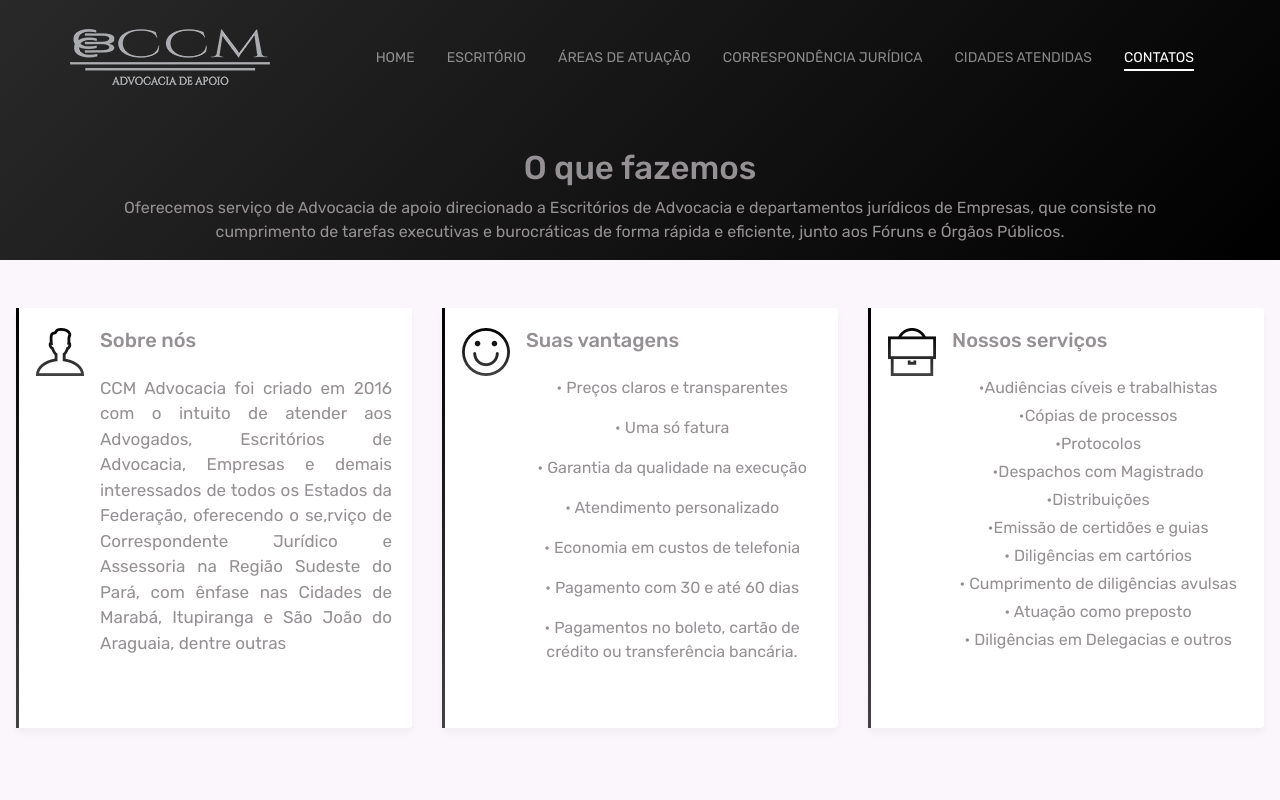
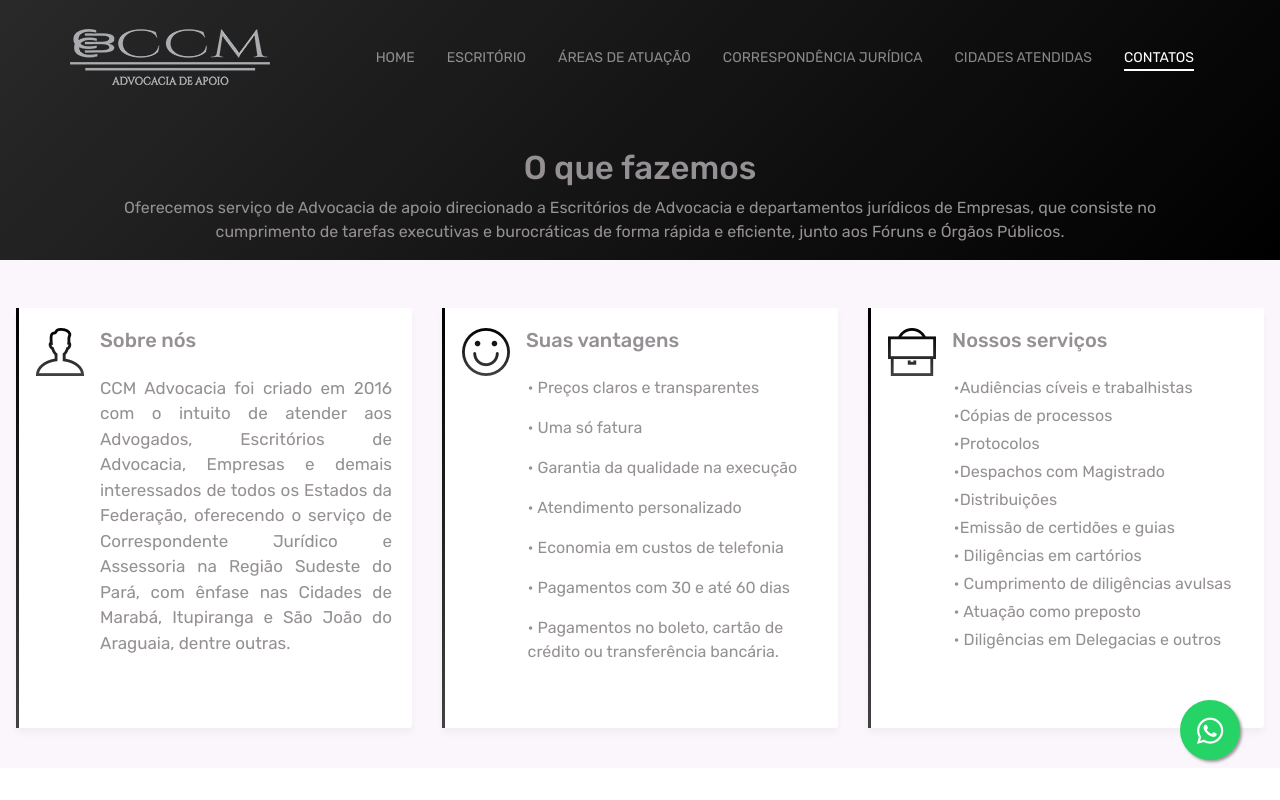
Before and after one commit to andsonjosef/ccm-advocacia, a plain HTML site: page index.html in a window 1280 px wide. Shown: the top 800 px of the page. Drawn offline with Linux system fonts and the light colour scheme.

Commit message:
correções

```diff
--- a/css/style.css
+++ b/css/style.css
@@ -166,7 +166,7 @@ p.lead {
 }
 
 .section {
-    padding: 80px 0;
+    padding: 40px 0;
 }
 
 .section-title {
@@ -664,3 +664,22 @@ header {
         margin-top: 2rem;
     }
 }
+
+.float{
+	position:fixed;
+	width:60px;
+	height:60px;
+	bottom:40px;
+	right:40px;
+	background-color:#25d366;
+	color:#FFF;
+	border-radius:50px;
+	text-align:center;
+  font-size:30px;
+	box-shadow: 2px 2px 3px #999;
+  z-index:100;
+}
+
+.my-float{
+	margin-top:16px;
+}
--- a/index.html
+++ b/index.html
@@ -8,15 +8,22 @@
       name="viewport"
       content="width=device-width, initial-scale=1, shrink-to-fit=no"
     />
+    <meta name="author" content="http://monolitossoutions.com.br">
+    <meta name="author" content="https://andsonjosef.github.io/">
     <meta
       name="description"
-      content="Mobland - Mobile App Landing Page Template"
+      content="Prestamos serviço jurídico como correspondentes
+      no Estado do Pará, nas Cidades da Região Sudeste em todas as áreas do direito,
+      realizando todos os tipos de diligências judiciais e administrativas e todos os tipos de audiências."
     />
     <meta
       name="keywords"
-      content="HTML5, bootstrap, mobile, app, landing, ios, android, responsive"
+      content="advogados em marabá, advogados em são joão do araguaia,
+      advogados em Itupiranga, advogado correspondente, ccm advogados, diligências, diligências marabá,
+       correspondente juridico, serviço juridico, escritório de advocacia marabá,
+       escritório de advocacia são joão do araguaia, pará, marabá, itupiranga, são joão do araguaia"
     />
-
+    <link rel="icon" href="images/ICONE-CCM.png">
     <link
       rel="stylesheet"
       href="https://use.fontawesome.com/releases/v5.8.2/css/all.css"
@@ -128,9 +135,9 @@
                       CCM Advocacia foi criado em 2016 com o intuito de atender
                       aos Advogados, Escritórios de Advocacia, Empresas e demais
                       interessados de todos os Estados da Federação, oferecendo
-                      o se,rviço de Correspondente Jurídico e Assessoria na
+                      o serviço de Correspondente Jurídico e Assessoria na
                       Região Sudeste do Pará, com ênfase nas Cidades de Marabá,
-                      Itupiranga e São João do Araguaia, dentre outras
+                      Itupiranga e São João do Araguaia, dentre outras.
                     </p>
                   </div>
                 </div>
@@ -146,28 +153,28 @@
                   <div class="media-body">
                     <h4 class="card-title mb-4">Suas vantagens</h4>
                     <div class="card pricing season-one">
-                      <ul class="list-group list-group-flush">
-                        <div class="list-group-item">
+                      <ul class="list-group list-group-flush" >
+                        <div class="list-group-item text-left">
                           <p class="mb-3">• Preços claros e transparentes</p>
                         </div>
-                        <div class="list-group-item">
+                        <div class="list-group-item text-left" >
                           <p class="mb-3">• Uma só fatura</p>
                         </div>
-                        <div class="list-group-item">
+                        <div class="list-group-item text-left" >
                           <p class="mb-3">
                             • Garantia da qualidade na execução
                           </p>
                         </div>
-                        <div class="list-group-item">
+                        <div class="list-group-item text-left">
                           <p class="mb-3">• Atendimento personalizado</p>
                         </div>
-                        <div class="list-group-item">
+                        <div class="list-group-item text-left">
                           <p class="mb-3">• Economia em custos de telefonia</p>
                         </div>
-                        <div class="list-group-item">
-                          <p class="mb-3">• Pagamento com 30 e até 60 dias</p>
+                        <div class="list-group-item text-left">
+                          <p class="mb-3">• Pagamentos com 30 e até 60 dias</p>
                         </div>
-                        <div class="list-group-item">
+                        <div class="list-group-item text-left">
                           <p class="mb-3">
                             • Pagamentos no boleto, cartão de crédito ou
                             transferência bancária.
@@ -190,36 +197,36 @@
                     <h4 class="card-title mb-4">Nossos serviços</h4>
                     <div class="card pricing season-one">
                       <ul class="list-group list-group-flush text-justify">
-                        <div class="list-group-item">
+                        <div class="list-group-item text-left">
                           <p class="mb-1">•Audiências cíveis e trabalhistas</p>
                         </div>
-                        <div class="list-group-item">
+                        <div class="list-group-item text-left">
                           <p class="mb-1">•Cópias de processos</p>
                         </div>
-                        <div class="list-group-item">
+                        <div class="list-group-item text-left">
                           <p class="mb-1">•Protocolos</p>
                         </div>
-                        <div class="list-group-item">
+                        <div class="list-group-item text-left">
                           <p class="mb-1">•Despachos com Magistrado</p>
                         </div>
-                        <div class="list-group-item">
+                        <div class="list-group-item text-left">
                           <p class="mb-1">•Distribuições</p>
                         </div>
-                        <div class="list-group-item">
+                        <div class="list-group-item text-left">
                           <p class="mb-1">•Emissão de certidões e guias</p>
                         </div>
-                        <div class="list-group-item">
+                        <div class="list-group-item text-left">
                           <p class="mb-1">• Diligências em cartórios</p>
                         </div>
-                        <div class="list-group-item">
+                        <div class="list-group-item text-left">
                           <p class="mb-1">
                             • Cumprimento de diligências avulsas
                           </p>
                         </div>
-                        <div class="list-group-item">
+                        <div class="list-group-item text-left">
                           <p class="mb-1">• Atuação como preposto</p>
                         </div>
-                        <div class="list-group-item">
+                        <div class="list-group-item text-left">
                           <p class="mb-1">
                             • Diligências em Delegacias e outros
                           </p>
@@ -317,27 +324,26 @@
         <div class="row pt-3">
           <div class="col-md-12">
             <p class="mb-3">
-              Prestamos serviço jurídico como correspondentes no estado do Pará,
-              nas cidades da região sudeste em todas as áreas do direito,
-              realizando todos os tipos de diligências judiciais e
-              administrativas, todos os tipos de audiências.
+              Prestamos serviço jurídico como correspondentes no Estado do Pará,
+               nas Cidades da Região Sudeste em todas as áreas do direito,
+               realizando todos os tipos de diligências judiciais e administrativas
+                e todos os tipos de audiências.
             </p>
             <div class="text-center">
               <p class="mb-1">
                 Possuímos um email próprio para qualquer que seja a solicitação:
               </p>
-              <h6 class="mb-3">juridico@advccm.com.br</h6>
+              <h6 class="mb-3">juridico@advccm.com.br </h6>
             </div>
 
             <p class="mb-3">
-              As mensagens enviadas a este email são recebidas por uma equipe e
-              respondidas imediatamente.
+              As mensagens enviadas a este email são recebidas por uma equipe e respondidas imediatamente.
             </p>
             <p>
-              Oferecemos um serviço diferenciado pela qualidade, agilidade e
-              segurança, graças a uma equipe de profissionais comprometidos e
-              equipamentos de alta tecnologia que facilitam a transmissão de
-              dados e agilizam a resposta às solicitações.
+              Oferecemos um serviço diferenciado pela qualidade,
+               agilidade e segurança, graças a uma equipe de profissionais
+               comprometidos e equipamentos de alta tecnologia que facilitam a
+               transmissão de dados e agilizam a resposta às solicitações.
             </p>
           </div>
         </div>
@@ -348,7 +354,7 @@
     <div class="section light-bg" id="cities">
       <div class="container">
         <div class="section-title">
-          <h3>Cidades antendidas</h3>
+          <h3>Cidades atendidas</h3>
         </div>
 
         <div class="card pricing season-one">
@@ -358,10 +364,10 @@
                 <h5 class="mb-3 ml-5">• Marabá</h5>
               </div>
               <div class="list-group-item light-bg text-left">
-                <h5 class="mb-3 ml-5">• Eldorado dos Carajás</h5>
+                <h5 class="mb-3 ml-5">• São João do Araguaia</h5>
               </div>
               <div class="list-group-item light-bg text-left">
-                <h5 class="ml-5">• São Domingos do Araguaia</h5>
+                <h5 class="ml-5">• Itupiranga</h5>
               </div>
             </ul>
             <ul class="list-group list-group-flush col-12 col-lg-6">
@@ -369,22 +375,22 @@
                 <h5 class="mb-3 ml-5">• Curionópolis</h5>
               </div>
               <div class="list-group-item light-bg text-left">
-                <h5 class="mb-3 ml-5">• São João do Araguaia</h5>
+                <h5 class="mb-3 ml-5">• Eldorado dos Carajás</h5>
               </div>
               <div class="list-group-item light-bg text-left">
-                <h5 class="mb-3 ml-5">• Itupiranga</h5>
+                <h5 class="mb-3 ml-5">• São Domingos do Araguaia</h5>
               </div>
             </ul>
           </div>
         </div>
         <div class="row pt-3">
           <div class="col-md-12 text-center">
-            <p class="mediun -3">
-              Para demais cidades consulte-nos por email ou pelo telefone para
-              confirmarmos nossa atuação
+            <p class="mediun -3" style="font-weight: bold">
+              *Para demais cidades consulte-nos por email ou pelo telefone para
+              confirmarmos nossa atuação.
             </p>
-            <p>
-              Estamos abertos a propostas de parcerias, sendo que os serviços
+            <p style="font-weight: bold">
+              *Estamos abertos a propostas de parcerias, sendo que os serviços
               podem ser remunerados por ato ou por contrato mensal.
             </p>
           </div>
@@ -409,15 +415,7 @@
             CEP <span class="medium">68502-030</span>
           </address>
         </div>
-        <div class="col-12 col-md-3 pr-3 mt-5" style="color: #959094">
-          <h6>SÃO JOÃO DO ARAGUIA - PA</h6>
-          <address>
-            <span class="small">(94) 99271-7332 | (94) 99127-4511</span><br />
-            Praça José Martins Ferreira<br />
-            CENTRO<br />
-            CEP <span class="medium">68518-030</span>
-          </address>
-        </div>
+
         <div class="col-md-2 pr-3 mt-5">
           <div class="text-center">
             <img src="images/pa.png" />
@@ -459,6 +457,16 @@
               >
               <br />
             </div>
+            <div>
+                <a
+                class="float"
+                target="blank"
+                href="https://api.whatsapp.com/send?phone=5594992717332"
+              >
+                <i class="fab fa-whatsapp my-float"></i>
+              </a>
+
+            </div>
           </div>
         </div>
       </section>
```
Also changed, not shown: images/ICONE-CCM.png (added).
